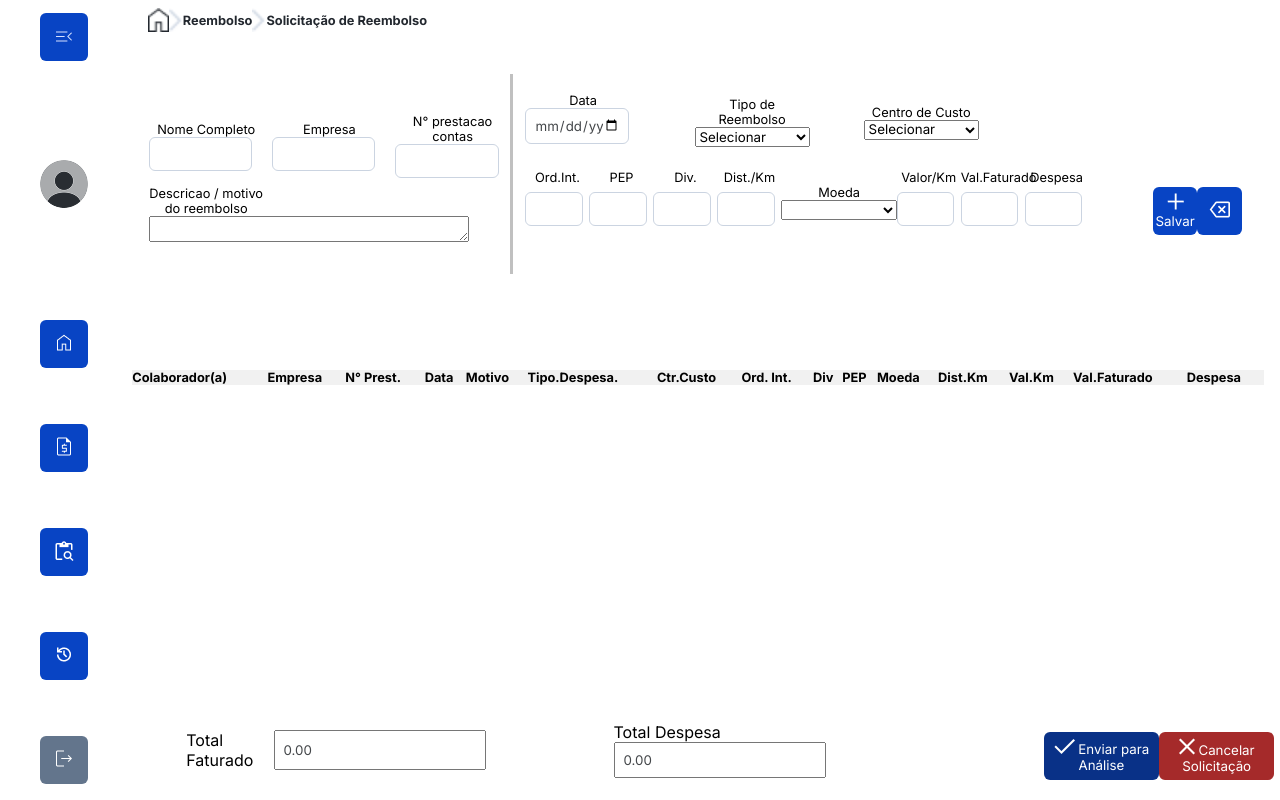
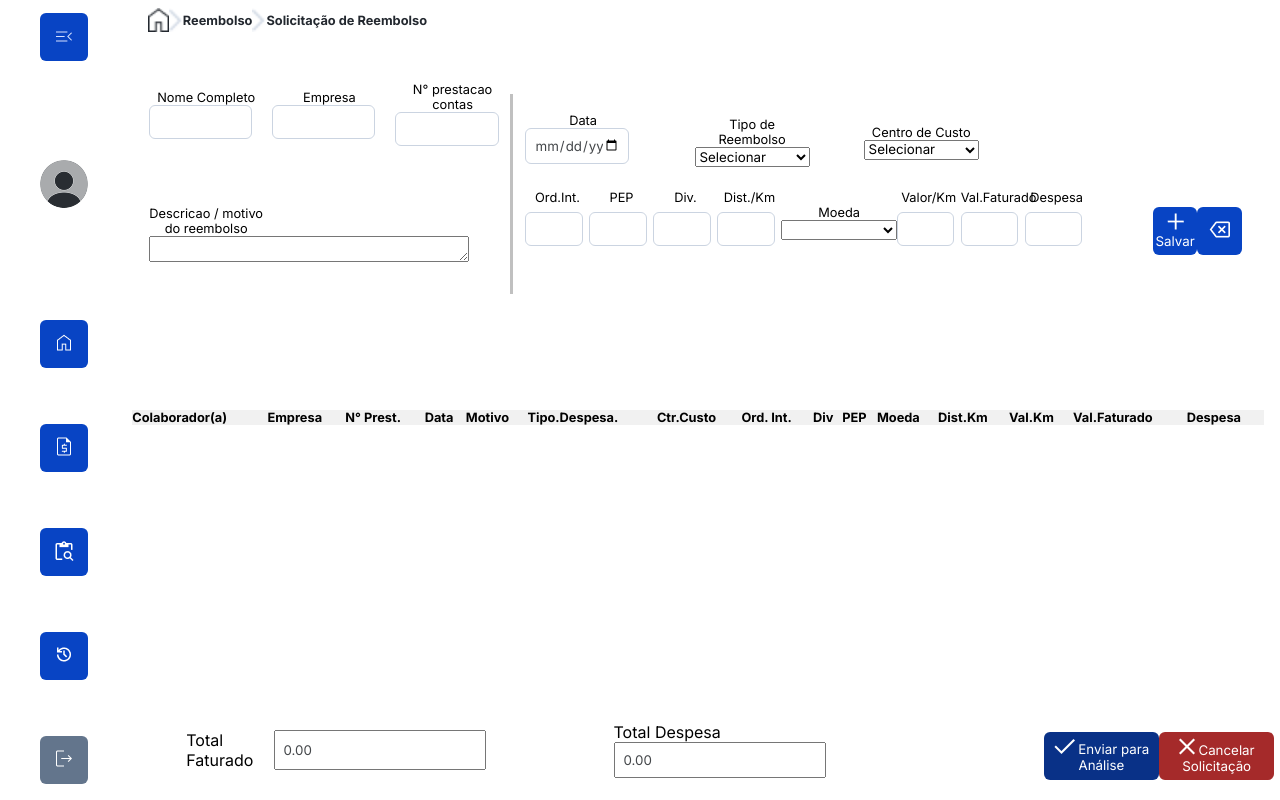
Before and after one commit to KarinPortfolio/sispar, a React (Vite) app: page /solicitacao in a window 1280 px wide. Built offline with nearby package versions, Linux system fonts and the light colour scheme.

Commit message:
altura da caixa de texto

```diff
--- a/src/components/solicitacao/Solicitacao.module.scss
+++ b/src/components/solicitacao/Solicitacao.module.scss
@@ -44,6 +44,7 @@ main {
   gap: 1vh;
   padding-top: 2vh;
   padding-left: 7vw;
+  height: 30vh;
   width: 60vw;
 }
 .containerMeio {
```
